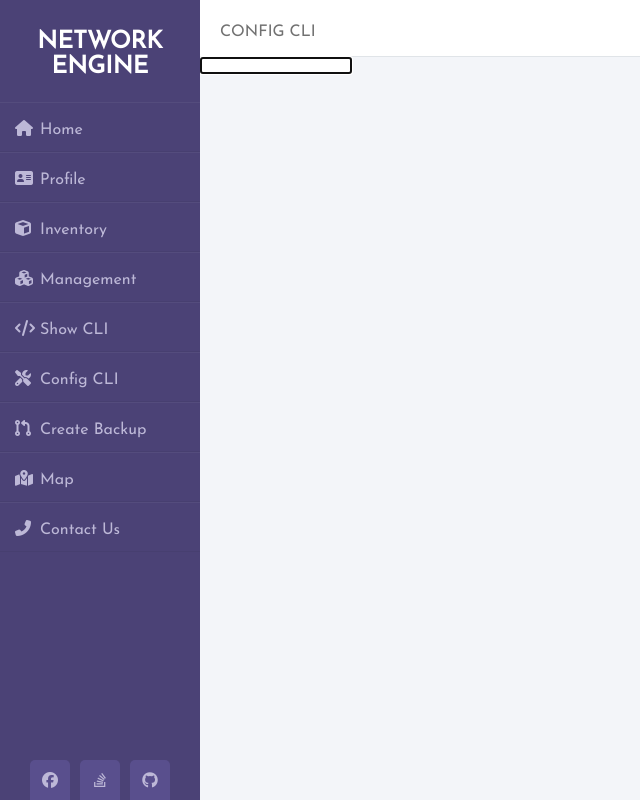
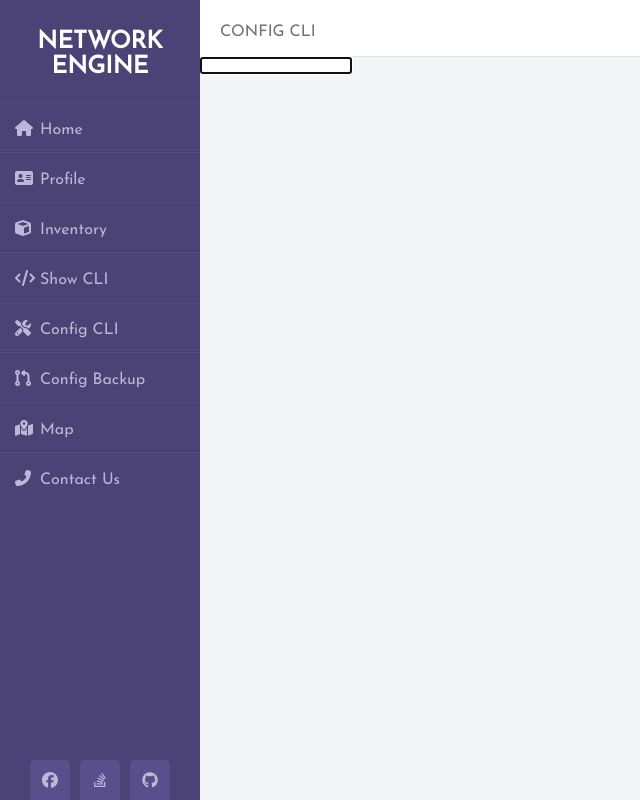
Before and after one commit to ADPOLLEY/Network-Engine, a Flask app: page /config in a window 1280 px wide. Shown: the whole page, without its empty margins (0-640 px from the left). Run offline with Flask 2, Linux system fonts and the light colour scheme; some libraries are stand-ins or nearby versions.

Commit message:
UI cleanup, DB add
Removed management page. Renamed backup config. Fix UI, add background color. Add model name to database

```diff
--- a/app/models/models.py
+++ b/app/models/models.py
@@ -3,5 +3,6 @@
 class Device(db.Model):
     hostname_id = db.Column(db.String, primary_key=True, nullable=False, unique=False)
     subnet = db.Column(db.String, unique=False)
+    model = db.Column(db.String, unique=False)
     username = db.Column(db.String, unique=False)
     password = db.Column(db.String, unique=False)
--- a/app/static/styles/styles.css
+++ b/app/static/styles/styles.css
@@ -93,6 +93,7 @@
 .wrapper .main_content {
     width: 100%;
     margin-left: 200px;
+    background-color: #f3f5f9;
 }
 
 .wrapper .main_content .header {
--- a/app/templates/config.html
+++ b/app/templates/config.html
@@ -26,10 +26,10 @@
                 <li><a href="/"><i class="fa-solid fa-house"></i>Home</a></li>
                 <li><a href="{{ url_for('profile') }}"><i class="fa-solid fa-address-card"></i>Profile</a></li>
                 <li><a href="{{ url_for('inventory') }}"><i class="fa-solid fa-cube"></i>Inventory</a></li>
-                <li><a href="{{ url_for('management') }}"><i class="fa-solid fa-cubes"></i>Management</a></li>
+                <!--<li><a href="{{ url_for('management') }}"><i class="fa-solid fa-cubes"></i>Management</a></li>-->
                 <li><a href="{{ url_for('show_cli') }}"><i class="fa-solid fa-code"></i>Show CLI</a></li>
                 <li><a href="{{ url_for('config') }}"><i class="fa-solid fa-screwdriver-wrench"></i>Config CLI</a></li>
-                <li><a href="{{ url_for('create_backup') }}"><i class="fa-solid fa-code-pull-request"></i>Create Backup</a></li>
+                <li><a href="{{ url_for('config_backup') }}"><i class="fa-solid fa-code-pull-request"></i>Config Backup</a></li>
                 <!--<li><a href="{{ url_for('export_backup') }}"><i class="fa-solid fa-code-compare"></i>Export Backup</a></li>-->
                 <!--<li><a href="{{ url_for('delete_backup') }}"><i class="fa-solid fa-trash"></i>Delete Backup</a></li>-->
                 <li><a href="#"><i class="fa-solid fa-map-location-dot"></i>Map</a></li>
--- a/app/templates/create_backup.html
+++ b/app/templates/config_backup.html
@@ -31,10 +31,10 @@
                 <li><a href="/"><i class="fa-solid fa-house"></i>Home</a></li>
                 <li><a href="{{ url_for('profile') }}"><i class="fa-solid fa-address-card"></i>Profile</a></li>
                 <li><a href="{{ url_for('inventory') }}"><i class="fa-solid fa-cube"></i>Inventory</a></li>
-                <li><a href="{{ url_for('management') }}"><i class="fa-solid fa-cubes"></i>Management</a></li>
+                <!--<li><a href="{{ url_for('management') }}"><i class="fa-solid fa-cubes"></i>Management</a></li>-->
                 <li><a href="{{ url_for('show_cli') }}"><i class="fa-solid fa-code"></i>Show CLI</a></li>
                 <li><a href="{{ url_for('config') }}"><i class="fa-solid fa-screwdriver-wrench"></i>Config CLI</a></li>
-                <li><a href="{{ url_for('create_backup') }}"><i class="fa-solid fa-code-pull-request"></i>Create Backup</a></li>
+                <li><a href="{{ url_for('config_backup') }}"><i class="fa-solid fa-code-pull-request"></i>Config Backup</a></li>
                 <!--<li><a href="{{ url_for('export_backup') }}"><i class="fa-solid fa-code-compare"></i>Export Backup</a></li>-->
                 <!--<li><a href="{{ url_for('delete_backup') }}"><i class="fa-solid fa-trash"></i>Delete Backup</a></li>-->
                 <li><a href="#"><i class="fa-solid fa-map-location-dot"></i>Map</a></li>
--- a/app/templates/delete_backup.html
+++ b/app/templates/delete_backup.html
@@ -26,10 +26,10 @@
                 <li><a href="/"><i class="fa-solid fa-house"></i>Home</a></li>
                 <li><a href="{{ url_for('profile') }}"><i class="fa-solid fa-address-card"></i>Profile</a></li>
                 <li><a href="{{ url_for('inventory') }}"><i class="fa-solid fa-cube"></i>Inventory</a></li>
-                <li><a href="{{ url_for('management') }}"><i class="fa-solid fa-cubes"></i>Management</a></li>
+                <!--<li><a href="{{ url_for('management') }}"><i class="fa-solid fa-cubes"></i>Management</a></li>-->
                 <li><a href="{{ url_for('show_cli') }}"><i class="fa-solid fa-code"></i>Show CLI</a></li>
                 <li><a href="{{ url_for('config') }}"><i class="fa-solid fa-screwdriver-wrench"></i>Config CLI</a></li>
-                <li><a href="{{ url_for('create_backup') }}"><i class="fa-solid fa-code-pull-request"></i>Create Backup</a></li>
+                <li><a href="{{ url_for('config_backup') }}"><i class="fa-solid fa-code-pull-request"></i>Config Backup</a></li>
                 <!--<li><a href="{{ url_for('export_backup') }}"><i class="fa-solid fa-code-compare"></i>Export Backup</a></li>-->
                 <!--<li><a href="{{ url_for('delete_backup') }}"><i class="fa-solid fa-trash"></i>Delete Backup</a></li>-->
                 <li><a href="#"><i class="fa-solid fa-map-location-dot"></i>Map</a></li>
--- a/app/templates/export_backup.html
+++ b/app/templates/export_backup.html
@@ -26,10 +26,10 @@
                 <li><a href="/"><i class="fa-solid fa-house"></i>Home</a></li>
                 <li><a href="{{ url_for('profile') }}"><i class="fa-solid fa-address-card"></i>Profile</a></li>
                 <li><a href="{{ url_for('inventory') }}"><i class="fa-solid fa-cube"></i>Inventory</a></li>
-                <li><a href="{{ url_for('management') }}"><i class="fa-solid fa-cubes"></i>Management</a></li>
+                <!--<li><a href="{{ url_for('management') }}"><i class="fa-solid fa-cubes"></i>Management</a></li>-->
                 <li><a href="{{ url_for('show_cli') }}"><i class="fa-solid fa-code"></i>Show CLI</a></li>
                 <li><a href="{{ url_for('config') }}"><i class="fa-solid fa-screwdriver-wrench"></i>Config CLI</a></li>
-                <li><a href="{{ url_for('create_backup') }}"><i class="fa-solid fa-code-pull-request"></i>Create Backup</a></li>
+                <li><a href="{{ url_for('config_backup') }}"><i class="fa-solid fa-code-pull-request"></i>Config Backup</a></li>
                 <!--<li><a href="{{ url_for('export_backup') }}"><i class="fa-solid fa-code-compare"></i>Export Backup</a></li>-->
                 <!--<li><a href="{{ url_for('delete_backup') }}"><i class="fa-solid fa-trash"></i>Delete Backup</a></li>-->
                 <li><a href="#"><i class="fa-solid fa-map-location-dot"></i>Map</a></li>
--- a/app/templates/index.html
+++ b/app/templates/index.html
@@ -24,10 +24,10 @@
                 <li><a href="/"><i class="fa-solid fa-house"></i>Home</a></li>
                 <li><a href="{{ url_for('profile') }}"><i class="fa-solid fa-address-card"></i>Profile</a></li>
                 <li><a href="{{ url_for('inventory') }}"><i class="fa-solid fa-cube"></i>Inventory</a></li>
-                <li><a href="{{ url_for('management') }}"><i class="fa-solid fa-cubes"></i>Management</a></li>
+                <!--<li><a href="{{ url_for('management') }}"><i class="fa-solid fa-cubes"></i>Management</a></li>-->
                 <li><a href="{{ url_for('show_cli') }}"><i class="fa-solid fa-code"></i>Show CLI</a></li>
                 <li><a href="{{ url_for('config') }}"><i class="fa-solid fa-screwdriver-wrench"></i>Config CLI</a></li>
-                <li><a href="{{ url_for('create_backup') }}"><i class="fa-solid fa-code-pull-request"></i>Create Backup</a></li>
+                <li><a href="{{ url_for('config_backup') }}"><i class="fa-solid fa-code-pull-request"></i>Config Backup</a></li>
                 <!--<li><a href="{{ url_for('export_backup') }}"><i class="fa-solid fa-code-compare"></i>Export Backup</a></li>-->
                 <!--<li><a href="{{ url_for('delete_backup') }}"><i class="fa-solid fa-trash"></i>Delete Backup</a></li>-->
                 <li><a href="#"><i class="fa-solid fa-map-location-dot"></i>Map</a></li>
--- a/app/templates/management.html
+++ b/app/templates/management.html
@@ -24,10 +24,10 @@
                 <li><a href="/"><i class="fa-solid fa-house"></i>Home</a></li>
                 <li><a href="{{ url_for('profile') }}"><i class="fa-solid fa-address-card"></i>Profile</a></li>
                 <li><a href="{{ url_for('inventory') }}"><i class="fa-solid fa-cube"></i>Inventory</a></li>
-                <li><a href="{{ url_for('management') }}"><i class="fa-solid fa-cubes"></i>Management</a></li>
+                <!--<li><a href="{{ url_for('management') }}"><i class="fa-solid fa-cubes"></i>Management</a></li>-->
                 <li><a href="{{ url_for('show_cli') }}"><i class="fa-solid fa-code"></i>Show CLI</a></li>
                 <li><a href="{{ url_for('config') }}"><i class="fa-solid fa-screwdriver-wrench"></i>Config CLI</a></li>
-                <li><a href="{{ url_for('create_backup') }}"><i class="fa-solid fa-code-pull-request"></i>Create Backup</a></li>
+                <li><a href="{{ url_for('config_backup') }}"><i class="fa-solid fa-code-pull-request"></i>Config Backup</a></li>
                 <!--<li><a href="{{ url_for('export_backup') }}"><i class="fa-solid fa-code-compare"></i>Export Backup</a></li>-->
                 <!--<li><a href="{{ url_for('delete_backup') }}"><i class="fa-solid fa-trash"></i>Delete Backup</a></li>-->
                 <li><a href="#"><i class="fa-solid fa-map-location-dot"></i>Map</a></li>
--- a/app/templates/show_cli.html
+++ b/app/templates/show_cli.html
@@ -26,10 +26,10 @@
                 <li><a href="/"><i class="fa-solid fa-house"></i>Home</a></li>
                 <li><a href="{{ url_for('profile') }}"><i class="fa-solid fa-address-card"></i>Profile</a></li>
                 <li><a href="{{ url_for('inventory') }}"><i class="fa-solid fa-cube"></i>Inventory</a></li>
-                <li><a href="{{ url_for('management') }}"><i class="fa-solid fa-cubes"></i>Management</a></li>
+                <!--<li><a href="{{ url_for('management') }}"><i class="fa-solid fa-cubes"></i>Management</a></li>-->
                 <li><a href="{{ url_for('show_cli') }}"><i class="fa-solid fa-code"></i>Show CLI</a></li>
                 <li><a href="{{ url_for('config') }}"><i class="fa-solid fa-screwdriver-wrench"></i>Config CLI</a></li>
-                <li><a href="{{ url_for('create_backup') }}"><i class="fa-solid fa-code-pull-request"></i>Create Backup</a></li>
+                <li><a href="{{ url_for('config_backup') }}"><i class="fa-solid fa-code-pull-request"></i>Config Backup</a></li>
                 <!--<li><a href="{{ url_for('export_backup') }}"><i class="fa-solid fa-code-compare"></i>Export Backup</a></li>-->
                 <!--<li><a href="{{ url_for('delete_backup') }}"><i class="fa-solid fa-trash"></i>Delete Backup</a></li>-->
                 <li><a href="#"><i class="fa-solid fa-map-location-dot"></i>Map</a></li>
--- a/app/views/views.py
+++ b/app/views/views.py
@@ -19,6 +19,7 @@
 
     hostname = request.form["hostname"]
     subnet = request.form["subnet"]
+    model = request.form["model"]
     username = request.form["username"]
     password = request.form["password"]
 
@@ -29,7 +30,7 @@
 
     device = Device(hostname_id=hostname)
     hostname_id = hostname
-    device = Device(hostname_id=hostname_id, subnet=subnet, username=username, password=password)
+    device = Device(hostname_id=hostname_id, subnet=subnet, model=model, username=username, password=password)
     db.session.add(device)
     db.session.commit()
     global_device_object = device
@@ -38,6 +39,7 @@
     <tr>
         <td>{hostname}</td>
         <td>{subnet}</td>
+        <td>{model}</td>
         <td>{username}</td>
         <td>{password}</td>
         <td>
@@ -72,6 +74,7 @@
     <tr hx-trigger='cancel' class='editing' hx-get="/get-book-row/{id}">
   <td><input name="hostname" value="{device.hostname_id}"/></td>
   <td>{device.subnet}</td>
+  <td>{device.model}</td>
   <td>{device.username}</td>
   <td>{device.password}</td>
   <td>
@@ -94,6 +97,7 @@
     <tr>
         <td>{device.hostname_id}</td>
         <td>{device.subnet}</td>
+        <td>{device.model}</td>
         <td>{device.username}</td>
         <td>{device.password}</td>
         <td>
@@ -124,6 +128,7 @@
     <tr>
         <td>{device.hostname_id}</td>
         <td>{device.subnet}</td>
+        <td>{device.model}</td>
         <td>{device.username}</td>
         <td>{device.password}</td>
         <td>
@@ -172,10 +177,10 @@
     """Serve profile template."""
     return render_template("config.html")
 
-@app.route("/create_backup")
-def create_backup():
+@app.route("/config_backup")
+def config_backup():
     """Serve profile template."""
-    return render_template("create_backup.html")
+    return render_template("config_backup.html")
 
 @app.route("/export_backup")
 def export_backup():
```
Also changed, not shown: app/templates/contact_us.html (+4 -4 lines), app/templates/inventory.html (+5 -2 lines), app/templates/profile.html (+4 -4 lines), app/data/networkengine.db.
